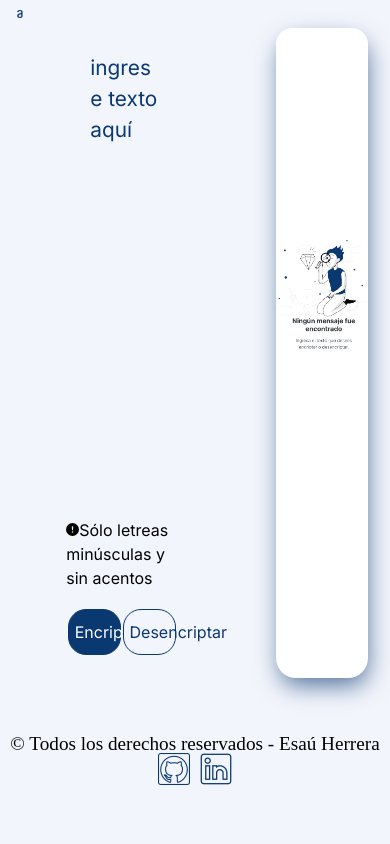
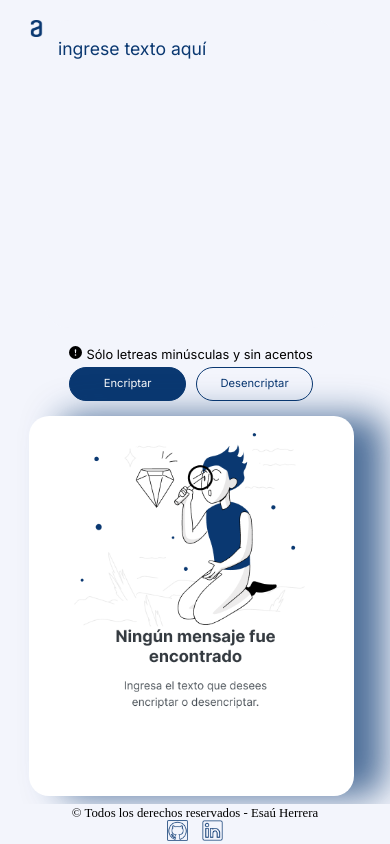
Before and after one commit to Esau-Herrera/Sprint01-Encriptador, a plain HTML site: page index.html in a window 390 px wide. Drawn offline with Linux system fonts and the light colour scheme.

Commit message:
se hace la parte de responsive

```diff
--- /dev/null
+++ b/css/style.css
@@ -0,0 +1,413 @@
+/* varbles */
+:root {
+  --colorPincipal: #f3f5fc;
+  --colorSecundario: #0a3871;
+  --colorTerciario: #fff;
+}
+/* selector */
+* {
+  background: var(--colorPincipal);
+  font-family: "Inter";
+  font-weight: 400;
+  line-height: 150%;
+  box-sizing: border-box;
+}
+/* body */
+body {
+  display: flex;
+  flex-direction: column;
+  justify-content: center;
+  font-size: 1rem;
+  width: 100vw;
+  height: 100vh;
+}
+/* logo */
+.logo {
+  position: relative;
+  left: 40px;
+  top: 20px;
+  width: 5%;
+}
+/* main */
+main {
+  display: flex;
+  justify-content: space-evenly;
+  width: 95%;
+  height: 90%;
+}
+/* areaTexto */
+.area-encriptar {
+  display: flex;
+  flex-direction: column;
+  width: 40%;
+}
+/* textoEntrada */
+.text-area {
+  color: var(--colorSecundario);
+  border: none;
+  resize: none;
+  text-transform: lowercase;
+  border-radius: 1.5rem;
+  font-size: 1.3rem;
+  padding: 5% 4% 0 4%;
+  width: 99%;
+  height: 90%;
+}
+
+::placeholder {
+  color: var(--colorSecundario);
+}
+.text-area:focus {
+  outline: none;
+}
+
+.text-area::-webkit-scrollbar {
+  width: 0.5rem;
+}
+
+.text-area::-webkit-scrollbar-thumb {
+  border-radius: 0.625rem;
+  -webkit-box-shadow: inset 0 0 2.5rem rgb(10, 56, 113);
+}
+/* informacion */
+.informacion {
+  display: flex;
+  justify-content: center;
+  width: 95%;
+}
+
+.informacion img {
+  height: 0.8125rem;
+  margin-right: 4px;
+}
+
+.botones {
+  border: 0.0625rem solid var(--colorSecundario);
+  border-radius: 1.125rem;
+  cursor: pointer;
+}
+
+.btns-area-encriptar {
+  display: flex;
+  justify-content: space-between;
+  align-items: flex-start;
+  width: 100%;
+  height: 10%;
+}
+
+#btn-encriptar {
+  background-color: var(--colorSecundario);
+  color: var(--colorTerciario);
+  height: 70%;
+  width: 48%;
+}
+
+#btn-desencriptar {
+  color: var(--colorSecundario);
+  height: 70%;
+  width: 48%;
+}
+
+.area-desencriptar {
+  display: flex;
+  flex-direction: column;
+  width: 35%;
+  margin-bottom: 0.5rem;
+  background: var(--colorTerciario);
+  border-radius: 1.25rem;
+  box-shadow: 30px 0px 35px 0px rgba(10, 56, 113, 0.709);
+}
+
+.mensaje {
+  background: var(--colorTerciario);
+  color: #495057;
+  border: none;
+  resize: none;
+  border-radius: 1rem;
+  font-size: 1.5rem;
+  padding: 4% 5%;
+  width: 100%;
+  height: 90%;
+  background-image: url(../imagenes/no_mensaje.png);
+  background-size: 80%;
+  background-position: center center;
+  background-repeat: no-repeat;
+}
+
+.ocultar-bg {
+  background-image: none;
+}
+
+.mensaje:focus {
+  outline: none;
+}
+
+.mensaje::-webkit-scrollbar {
+  width: 8px;
+}
+
+.mensaje::-webkit-scrollbar-thumb {
+  border-radius: 10px;
+  -webkit-box-shadow: inset 0 0 40px rgb(10, 56, 113);
+}
+
+.btns-area-desencriptar {
+  display: flex;
+  flex-direction: column;
+  justify-content: space-evenly;
+  align-items: center;
+  background: var(--colorTerciario);
+  width: 100%;
+  height: 15%;
+  font-size: 1.2rem;
+}
+
+#copiar {
+  color: var(--colorSecundario);
+  width: 60%;
+  height: 40%;
+}
+
+#limpiar {
+  background-color: var(--colorSecundario);
+  color: var(--colorTerciario);
+  width: 60%;
+  height: 40%;
+}
+
+.redes {
+  display: flex;
+  justify-content: center;
+  align-items: center;
+  height: 8%;
+}
+
+.redes ul,
+a {
+  display: flex;
+  justify-content: center;
+  gap: 1%;
+}
+
+.redes p {
+  color: #000;
+  font-size: 1.2rem;
+  background: none;
+}
+
+.redes img {
+  width: 70%;
+}
+
+@media (max-width: 1024px) {
+  main {
+    display: flex;
+    flex-direction: column;
+    justify-content: space-evenly;
+    align-items: center;
+    margin-bottom: 0;
+    width: 90vw;
+    height: 90vh;
+    gap: 15px;
+  }
+  .logo {
+    left: 15px;
+    width: 7%;
+  }
+  .area-encriptar {
+    display: flex;
+    flex-direction: column;
+    align-items: center;
+    width: 85%;
+    height: 50%;
+  }
+
+  .text-area {
+    text-transform: lowercase;
+    width: 90%;
+    margin-bottom: 15px;
+  }
+
+  .informacion {
+    display: flex;
+    width: 100%;
+    height: 7%;
+    font-size: 0.9rem;
+  }
+
+  .btns-area-encriptar {
+    justify-content: center;
+    gap: 0.625rem;
+    width: 70%;
+  }
+
+  #btn-encriptar,
+  #btn-desencriptar {
+    width: 35%;
+    height: 100%;
+  }
+
+  .area-desencriptar {
+    display: flex;
+    align-items: center;
+    width: 85%;
+    height: 50%;
+  }
+
+  .btns-area-desencriptar {
+    flex-direction: row;
+    justify-content: center;
+    gap: 0.625rem;
+    width: 80%;
+  }
+
+  .mensaje {
+    text-transform: lowercase;
+    width: 80%;
+    margin-bottom: 15px;
+    background-size: 50%;
+    background-position: center center;
+  }
+
+  #copiar,
+  #limpiar {
+    width: 30%;
+    height: 70%;
+  }
+
+  #limpiar {
+    width: 30%;
+    height: 70%;
+  }
+
+  .redes {
+    height: 5%;
+  }
+
+  .redes p {
+    font-size: 0.9rem;
+  }
+}
+
+@media (max-width: 770px) {
+  .logo {
+    left: 15px;
+    width: 8%;
+  }
+  .mensaje {
+    background-size: 50%;
+  }
+  .redes img {
+    width: 65%;
+  }
+}
+
+@media (max-width: 579px) {
+  main {
+    width: 98%;
+    height: 98%;
+  }
+  .logo {
+    left: 15px;
+    width: 9%;
+  }
+  .btns-area-encriptar {
+    width: 80%;
+  }
+  .mensaje {
+    background-size: 65%;
+  }
+}
+
+@media (max-width: 455px) {
+  .logo {
+    left: 15px;
+    width: 11%;
+  }
+  .btns-area-encriptar {
+    width: 80%;
+  }
+  .mensaje {
+    background-size: 90%;
+  }
+}
+
+@media (max-width: 405px) {
+  .logo {
+    left: 15px;
+  }
+  main {
+    width: 98%;
+    height: 98%;
+  }
+  .text-area,
+  .mensaje {
+    font-size: 1.1rem;
+  }
+  .informacion h6,
+  .redes p {
+    font-size: 0.8rem;
+  }
+  .btns-area-encriptar button {
+    font-size: 70%;
+  }
+  #btn-encriptar,
+  #btn-desencriptar {
+    width: 45%;
+    height: 100%;
+  }
+}
+
+@media (max-width: 290px) {
+  .logo {
+    left: 15px;
+  }
+  .text-area,
+  .mensaje {
+    font-size: 1rem;
+  }
+  .informacion h6 {
+    font-size: 0.7rem;
+  }
+  .btns-area-encriptar {
+    display: flex;
+    justify-content: center;
+    gap: 2px;
+    width: 98%;
+  }
+  .btns-area-encriptar button {
+    font-size: 0.75rem;
+  }
+  #copiar,
+  #limpiar {
+    width: 45%;
+    height: 50%;
+  }
+  .redes {
+    width: 100%;
+  }
+  .redes p {
+    font-size: 0.65rem;
+  }
+  .redes img {
+    width: 50%;
+  }
+}
+
+@media (max-width: 260px) {
+  .logo {
+    left: 10px;
+    top: 15px;
+    width: 12%;
+  }
+  .tex-area,
+  .mensaje {
+    width: 100%;
+  }
+  .btns-area-encriptar button {
+    font-size: 65%;
+  }
+  .area-encriptar h6{
+    font-size: 60%;
+  }
+}
--- a/index.html
+++ b/index.html
@@ -1,66 +1,105 @@
 <!DOCTYPE html>
 
 <html lang="es">
-
   <head>
-    <meta charset="UTF-8">
-    <meta name="viewport" content="width=device-width">
-    <link rel="stylesheet" href="reset.css">
-    <link rel="stylesheet" href="style.css">
-    <script src="script.js"></script>
-    <link rel="icon" href="imagenes/Logo2.ico">
-    <link rel="preconnect" href="https://fonts.googleapis.com">
-    <link rel="preconnect" href="https://fonts.gstatic.com" crossorigin>
-    <link href="https://fonts.googleapis.com/css2?family=Inter:wght@200;400&display=swap" rel="stylesheet">
+    <meta charset="UTF-8" />
+    <meta name="viewport" content="width=device-width" />
+    <!-- reset de css -->
+    <link rel="stylesheet" href="./css/reset.css" />
+    <!-- mi hoja de estilos -->
+    <link rel="stylesheet" href="./css/style.css" />
+    <!-- archivo js -->
+    <script src="./js/script.js"></script>
+    <!-- icono de pagina -->
+    <link rel="icon" href="imagenes/Logo2.ico" />
+    <!-- fuentes de google -->
+    <link rel="preconnect" href="https://fonts.googleapis.com" />
+    <link rel="preconnect" href="https://fonts.gstatic.com" crossorigin />
+    <link
+      href="https://fonts.googleapis.com/css2?family=Inter:wght@200;400&display=swap"
+      rel="stylesheet"
+    />
     <title>Encriptador</title>
   </head>
 
   <body>
-
-    <head>
-
-      <header>
-
-        <img class="logo" src="imagenes/logo.png" alt="Logo de Alura">
-
-      </header>
-
-    </head>
-
+    <!-- header -->
+    <header>
+      <!-- img logo -->
+      <img class="logo" src="./imagenes/logo.png" alt="Logo de Alura" />
+    </header>
+    <!-- cuerpo -->
     <main>
+      <!-- areaTexto -->
       <section class="area-encriptar">
-        <textarea class="text-area" name="text-area" placeholder="Ingrese texto aquí"></textarea>
+        <!-- textoEntrada -->
+        <textarea
+          class="text-area"
+          name="text-area"
+          placeholder="Ingrese texto aquí"
+        ></textarea>
+        <!-- contenederoInformacion -->
         <div class="informacion">
-          <h6><img src="imagenes/exclamation-circle-fill.svg" alt="Signo de exclamación">Sólo letreas minúsculas y sin acentos</h6>
+          <h6>
+            <img
+              src="./imagenes/exclamation-circle-fill.svg"
+              alt="Signo de exclamación"
+            />Sólo letreas minúsculas y sin acentos
+          </h6>
         </div>
-
+        <!-- contenedorBotonesEntrada -->
         <div class="btns-area-encriptar">
-          <button class="btn-encriptar" onclick="encriptar()">Encriptar</button>
-          <button class="btn-desencriptar" onclick="desencriptar()">Desencriptar</button>
+          <!-- botonEncriptar -->
+          <button id="btn-encriptar" class="botones" onclick="encriptar()">
+            Encriptar
+          </button>
+          <!-- botonDesencriptar -->
+          <button
+            id="btn-desencriptar"
+            class="botones"
+            onclick="desencriptar()"
+          >
+            Desencriptar
+          </button>
         </div>
       </section>
-
+      <!-- areaMensaje -->
       <section class="area-desencriptar">
-        <textarea class="mensaje" name="mensaje" readonly>
-        </textarea>
-      <div class="btns-area-desencriptar">
-        <button hidden onclick="copiarTexto()" class="copiar">Copiar</button>
-        <button hidden class="limpiar" onclick="limpiar()">Limpiar</button>
-      </div>
+        <!-- textoSalida -->
+        <textarea class="mensaje" name="mensaje" readonly> </textarea>
+        <!-- contenedorBotonesMensaje -->
+        <div class="btns-area-desencriptar">
+          <!-- botonCopiar -->
+          <button hidden onclick="copiarTexto()" id="copiar" class="botones">
+            Copiar
+          </button>
+          <!-- botonLimpiar -->
+          <button hidden id="limpiar" class="botones" onclick="limpiar()">
+            Limpiar
+          </button>
+        </div>
       </section>
     </main>
-
+    <!-- footer -->
     <footer class="redes">
       <div>
         <p>&copy Todos los derechos reservados - Esaú Herrera</p>
         <ul>
           <li>
-            <a href="https://github.com/Esau-Herrera" target="_blank" rel="noopener noreferrer"><img src="imagenes/github_icon.png" alt="icono github">
+            <a
+              href="https://github.com/Esau-Herrera"
+              target="_blank"
+              rel="noopener noreferrer"
+              ><img src="./imagenes/github_icon.png" alt="icono github" />
             </a>
           </li>
 
           <li>
-            <a href="https://www.linkedin.com/in/esau-herrera/" target="_blank" rel="noopener noreferrer"><img src="imagenes/linkedin_icon.png" alt="icono linkedin">
+            <a
+              href="https://www.linkedin.com/in/esau-herrera/"
+              target="_blank"
+              rel="noopener noreferrer"
+              ><img src="./imagenes/linkedin_icon.png" alt="icono linkedin" />
             </a>
           </li>
         </ul>
--- a/style.css
+++ /dev/null
@@ -1,200 +0,0 @@
-*{
-  background: #F3F5FC;
-  font-family: 'Inter';
-  font-weight: 400;
-  font-size: 1rem;
-  line-height: 150%;
-}
-
-.logo{
-  display: flex;
-  margin: 0.625rem 0.625rem;
-  width: 5%;
-}
-
-body{
-  display: flex;
-  flex-direction: column;
-  justify-content: center;
-}
-
-main{
-  display: flex;
-  justify-content: space-evenly;
-  margin-bottom: 2.5rem;
-  margin-left: 2rem;
-  gap: 4rem;
-  width: 95vw;
-  height: 77vh;
-  box-sizing: border-box;
-}
-
-.area-encriptar{
-  display: flex;
-  flex-direction: column;
-  box-sizing: border-box;
-  width: 30%;
-}
-
-.text-area{
-  color: #0A3871;
-  border: none;
-  resize: none;
-  text-transform: lowercase;
-  border-radius: 1.5rem;
-  font-size: 1.3rem;
-  padding: 1.5rem 1rem 0 1.5rem;
-  width: 99%;
-  height: 80%;
-  box-sizing: border-box;
-}
-
-::placeholder{ color: #0A3871;}
-.text-area:focus{
-  outline: none;
-}
-
-.text-area::-webkit-scrollbar{
-  width: 0.5rem;
-}
-
-.text-area::-webkit-scrollbar-thumb{
-  border-radius: 0.625rem;
-  -webkit-box-shadow: inset 0 0 2.5rem rgb(10, 56, 113)
-}
-
-.informacion{
-  display: flex;
-  justify-content: center;
-  align-items: flex-end;
-  height: 2.625rem;
-  font-size: 1rem;
-}
-
-.informacion img{
-  height: 0.8125rem;
-
-}
-
-.btns-area-encriptar{
-  display: flex;
-  justify-content: space-evenly;
-  align-items: flex-end;
-  width: 100%;
-  height: 10%;
-  /* font-size: 1.2rem; */
-}
-
-.btn-encriptar{
-  background-color: #0A3871;
-  border: 0.0625rem solid #0A3871;
-  border-radius: 1.125rem;
-  color: #FFF;
-  cursor: pointer;
-  height: 70%;
-  width: 48%;
-
-}
-
-.btn-desencriptar{
-  border: 0.0625rem solid #0A3871;
-  border-radius: 1.125rem;
-  color: #0A3871;
-  cursor: pointer;
-  height: 70%;
-  width: 48%;
-}
-
-.area-desencriptar{
-  display: flex;
-  flex-direction: column;
-  box-sizing: border-box;
-  width: 25%;
-  background: #FFF;
-  border-radius: 1.25rem;
-  box-shadow: 0.125rem 0.625rem 1.5625rem -0.1875rem rgba(10, 56, 113, 0.709);
-
-}
-
-.mensaje{
-  background: #FFF;
-  color: #495057;
-  border: none;
-  resize: none;
-  border-radius: 1rem;
-  font-size: 1.5rem;
-  padding: 1.2rem 1.2rem;
-  width: 100%;
-  height: 85%;
-  box-sizing: border-box;
-  background-image: url(imagenes/no_mensaje.png);
-  background-size: 100%;
-  background-position: center center;
-  background-repeat: no-repeat;
-}
-
-.ocultar-bg{
-  background-image: none;
-}
-
-.mensaje:focus{
-  outline: none;
-}
-
-.mensaje::-webkit-scrollbar{
-  width: 8px;
-}
-
-.mensaje::-webkit-scrollbar-thumb{
-  border-radius: 10px;
-  -webkit-box-shadow: inset 0 0 40px rgb(10, 56, 113)
-}
-
-.btns-area-desencriptar{
-  display: flex;
-  flex-direction: column;
-  margin: 0.625rem auto;
-  background: #FFF;
-  gap: 0.625rem;
-  width: 75%;
-  height: 15%;
-  font-size: 1.2rem;
-}
-
-.copiar{
-  border: 0.0625rem solid #0A3871;
-  border-radius: 1.125rem;
-  color: #0A3871;
-  cursor: pointer;
-  height: 100%;
-  width: 100%;
-}
-
-.limpiar{
-  background-color: #0A3871;
-  border: 0.0625rem solid #0A3871;
-  border-radius: 1.125rem;
-  color: #FFF;
-  cursor: pointer;
-  height: 100%;
-  width: 100%;
-}
-
-.redes{
-  display: flex;
-  justify-content: center;
-  align-items: center;
-
-  height: 10vh;
-}
-
-.redes ul, a{
-  display: flex;
-  justify-content: center;
-  gap: 0.625rem;
-}
-
-.redes p{
-  color: #000;
-  font-size: 1.2rem;
-}
```
Also changed, not shown: js/script.js (renamed from script.js, +4 -5 lines), css/reset.css (renamed from reset.css), 2 other files.
